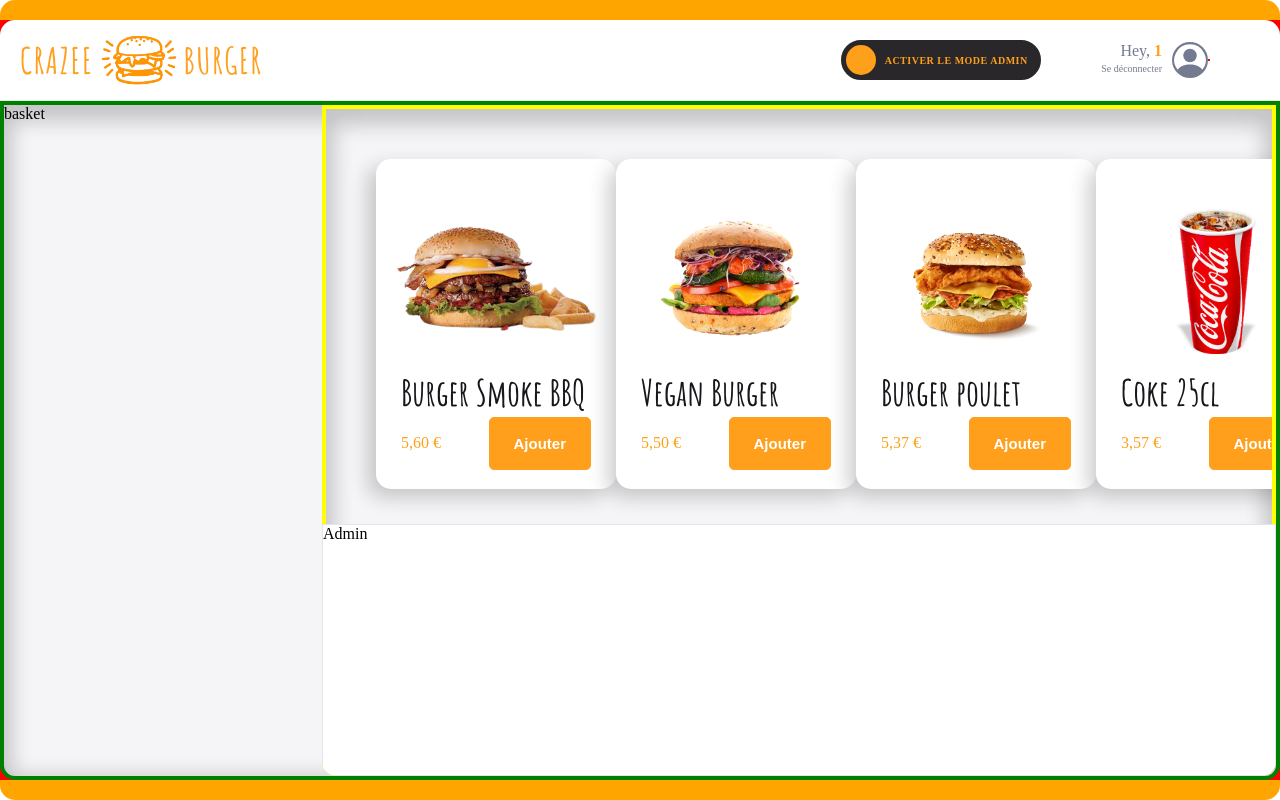
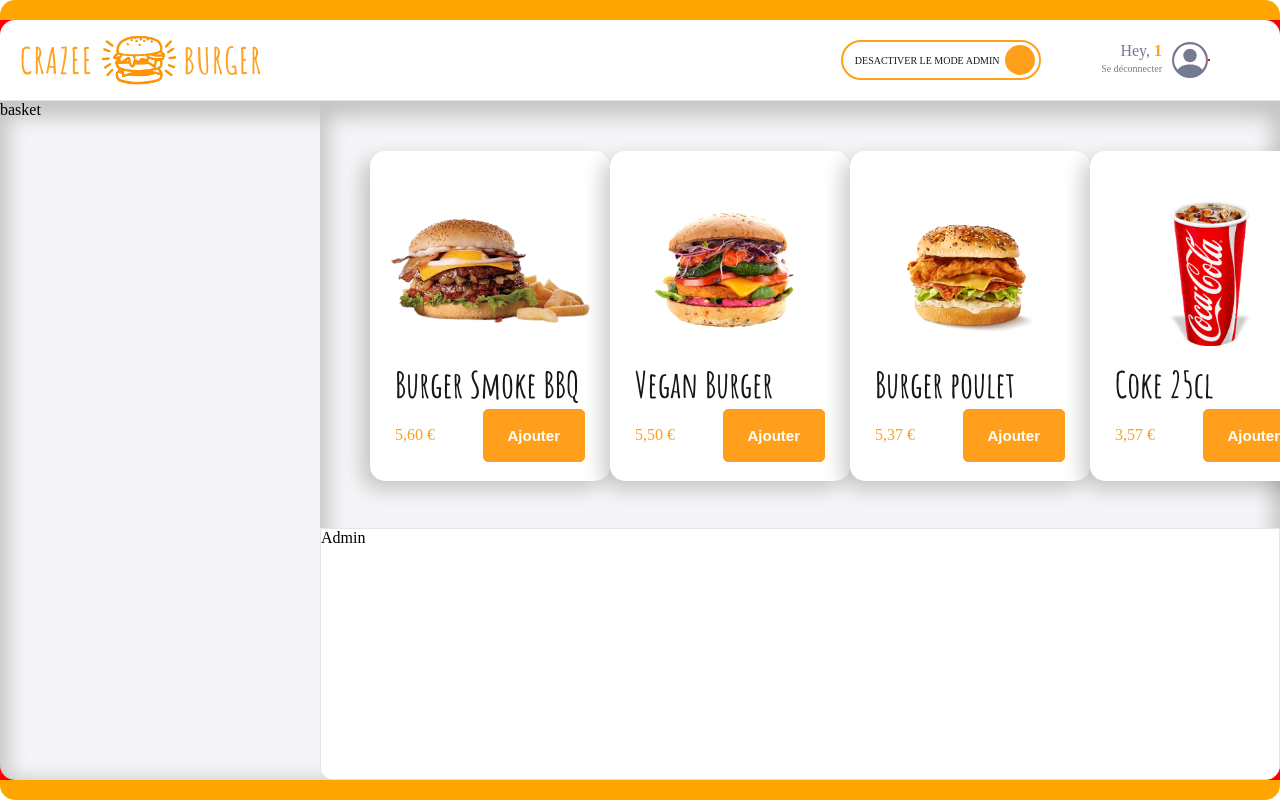
Before and after one commit to MebouoVanne/crazee-burger, a React (Create React App) app: page /orderpage/1 in a window 1280 px wide. Built offline with nearby package versions, Linux system fonts and the light colour scheme; grey boxes are pictures that could not be loaded.

Commit message:
✨ F07:useContext

```diff
--- a/src/components/order/Main/Admin/Admin.js
+++ b/src/components/order/Main/Admin/Admin.js
@@ -11,7 +11,6 @@
 }
 
 const AdminStyle = styled.div`
-    background: red;
     height: 250px;
     position: absolute;
     bottom:0;
--- a/src/components/order/Main/Main.js
+++ b/src/components/order/Main/Main.js
@@ -1,16 +1,19 @@
-import React from 'react'
+import React, { useContext } from 'react'
 import styled from "styled-components";
 import { theme } from '../../../theme';
 import Menu from './Menu';
 import Admin from './Admin/Admin';
+import OrderContext from '../../../context/OrderContext';
 
 export default function Main() {
+
+  const {isModeAdmin, setIsModeAdmin}= useContext(OrderContext)
   return (
     <MainStyled>
        <div className='basket'>basket</div>
        <div className='menu-and-admin'>
        <Menu/>
-       <Admin/>
+       {isModeAdmin && <Admin/>}
        </div>
 
     </MainStyled>
@@ -18,7 +21,6 @@
 }
 
 const MainStyled = styled.div `
-border: 4px solid green;
 background:${theme.colors.background_white};
 height: calc((95vh)-(10vh));
 overflow-y: scroll;
--- a/src/components/order/Main/Menu.js
+++ b/src/components/order/Main/Menu.js
@@ -19,7 +19,6 @@
 }
 
 const MenuStyled = styled.div`
-border: 4px solid yellow;
 background: ${theme.colors.background_white};
 display: grid;
 grid-template-columns: repeat(4,1fr);
--- a/src/components/order/Navbar/NavbarRightSide.js
+++ b/src/components/order/Navbar/NavbarRightSide.js
@@ -1,14 +1,15 @@
-import React, { useState } from 'react'
+import React, { useContext } from 'react'
 import styled from "styled-components";
 import Profile from './profile';
 import ToggleButton from '../../reusable-ui/ToggleButton';
 import ToastAdmin from './ToastAdmin';
 import { toast } from 'react-toastify';
+import OrderContext from '../../../context/OrderContext';
 
 
 export default function NavbarRightSide({ username }) {
 
-   const [isModeAdmin, setIsModeAdmin] = useState(false)
+  const {isModeAdmin,setIsModeAdmin} = useContext(OrderContext)
 
    const displayToastNotification = () =>{
     if(!isModeAdmin){
@@ -28,6 +29,7 @@
   return (
     <NavbarRightSideStyle >
       <ToggleButton
+      isChecked={isModeAdmin}
       labelIfChecked='desactiver le mode admin'
       labelIfUnchecked='activer le mode admin'
       onToggle={displayToastNotification}
--- a/src/components/order/OrderPage.js
+++ b/src/components/order/OrderPage.js
@@ -1,17 +1,28 @@
-import React, { Fragment } from 'react'
-import { Link, useNavigate, useParams } from 'react-router-dom'
+import React from 'react'
+import { useParams } from 'react-router-dom'
 import styled from "styled-components";
 import Navbar from './Navbar/Navbar';
 import Main from './Main/Main';
 import { theme } from '../../theme';
+import OrderContext from '../../context/OrderContext';
+import { useState } from 'react';
 
 function OrderPage() {
+
+const [isModeAdmin, setIsModeAdmin] = useState(true)
 
  const {username}= useParams();
  console.log("username",username)
 
+ const OrderContextValue = {
+    isModeAdmin,
+    setIsModeAdmin
+ }
+
     return (
-        <OrderPageStyle>
+
+    <OrderContext.Provider value={OrderContextValue}>
+       <OrderPageStyle>
             <div className='container'>
                 <Navbar username = {username}/>
 
@@ -20,6 +31,8 @@
             </div>
 
         </OrderPageStyle>
+    </OrderContext.Provider>
+
 
     )
 }
--- /dev/null
+++ b/src/context/OrderContext.js
@@ -0,0 +1,6 @@
+import { createContext } from "react";
+
+export default createContext({
+    isModeAdmin:false,
+    setIsModeAdmin: ()=>{}
+})
```
